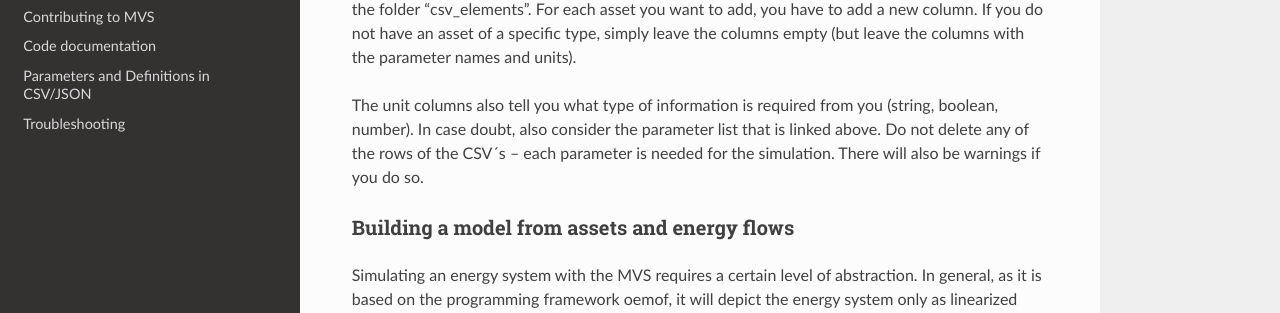
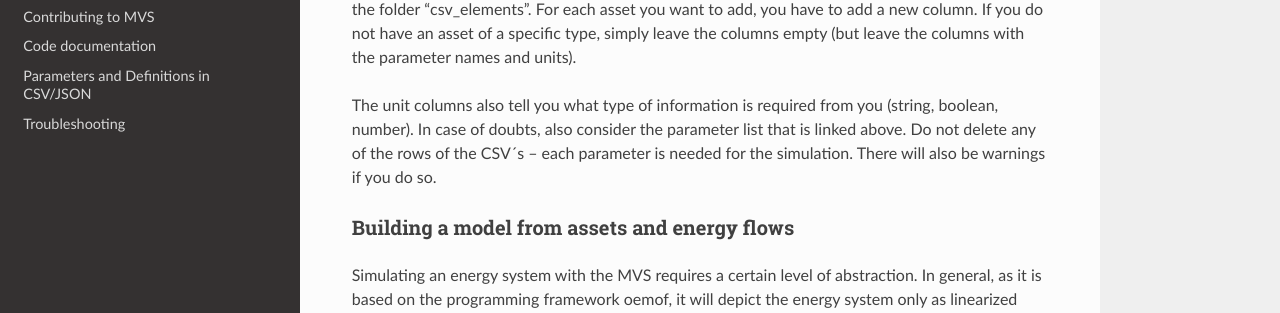
Before and after one commit to rl-institut/multi-vector-simulator, a Sphinx documentation site: the page built from docs/simulating_with_the_mvs.rst, in a window 1280 px wide and 900 px high, scrolled down 1855 px. Shown: the part 162-475 px from the top of the window. Built offline with Sphinx 7.4.7 and the Read the Docs theme 2.0.0, drawn with Linux system fonts in a browser that asks for light colours.

Commit message:
Update docs/simulating_with_the_mvs.rst
Co-Authored-By: Sabine Haas <sabine.haas@rl-institut.de>

```diff
--- a/docs/simulating_with_the_mvs.rst
+++ b/docs/simulating_with_the_mvs.rst
@@ -76,7 +76,7 @@ If you do not have an asset of a specific type,
 simply leave the columns empty (but leave the columns with the parameter names and units).
 
 The unit columns also tell you what type of information is required from you (string, boolean, number).
-In case doubt, also consider the parameter list that is linked above.
+In case of doubts, also consider the parameter list that is linked above.
 Do not delete any of the rows of the CSV´s – each parameter is needed for the simulation.
 There will also be warnings if you do so.
 
```
